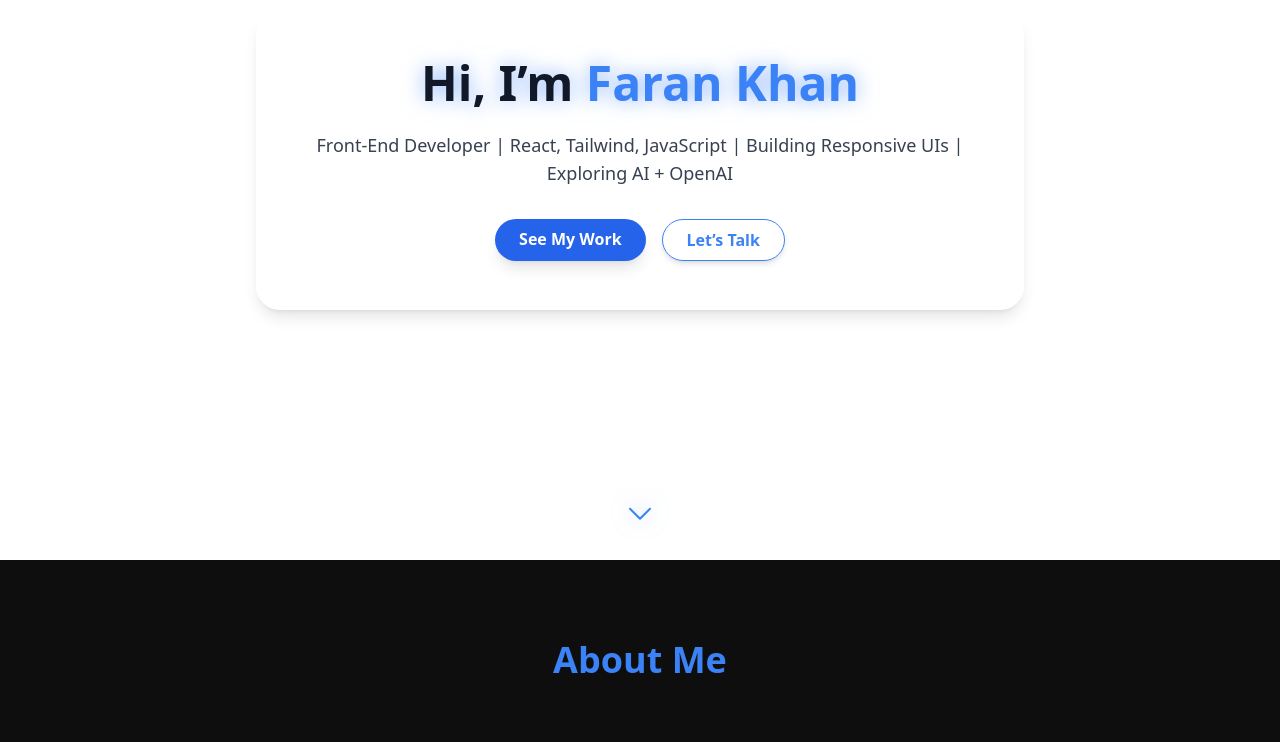
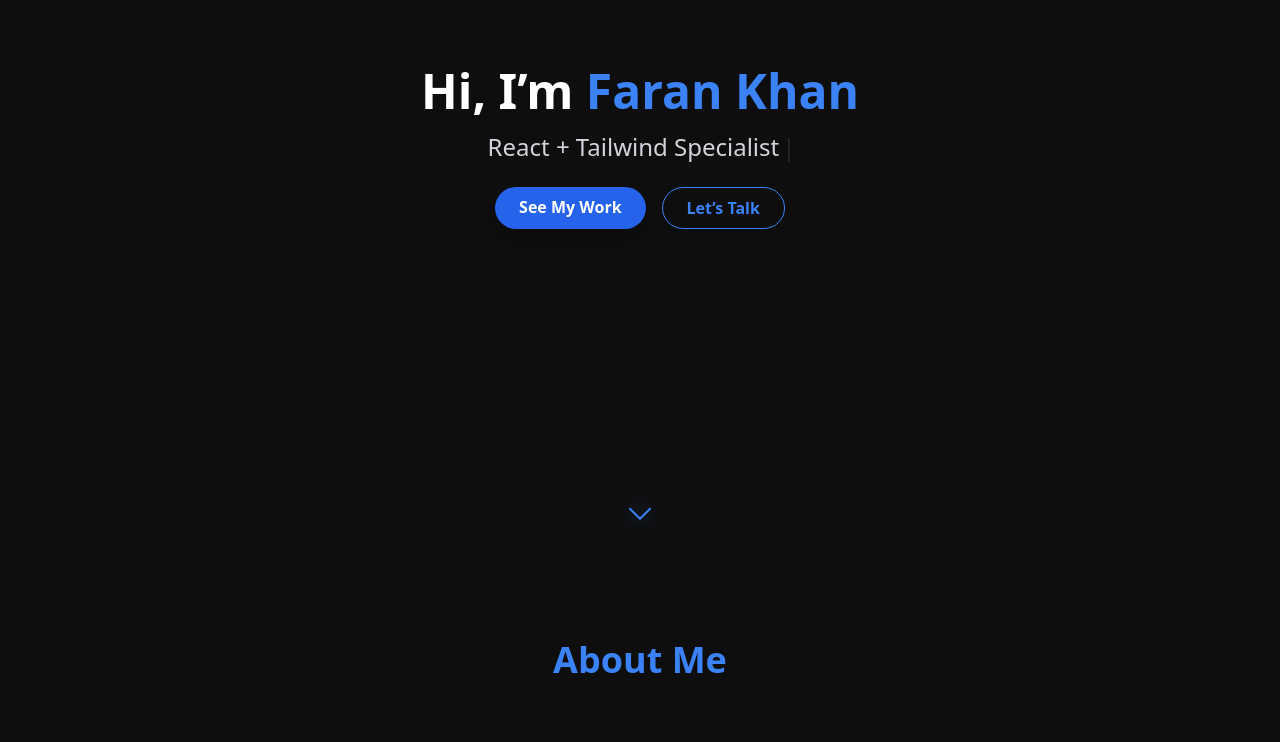
Before and after one commit to 1faran-khandev/my-portfolio, a React (Vite) app: page / in a window 1280 px wide. Shown: the part 240-982 px from the top of the page. Built offline with nearby package versions, Linux system fonts and the light colour scheme.

Commit message:
Update About and Hero components with new styles and animation

```diff
--- a/package.json
+++ b/package.json
@@ -15,7 +15,8 @@
     "lottie-react": "^2.4.1",
     "react": "^19.1.0",
     "react-dom": "^19.1.0",
-    "react-icons": "^5.5.0"
+    "react-icons": "^5.5.0",
+    "react-simple-typewriter": "^5.0.1"
   },
   "devDependencies": {
     "@eslint/js": "^9.29.0",
--- a/src/components/About.jsx
+++ b/src/components/About.jsx
@@ -34,11 +34,12 @@ const About = () => {
             transition={{ duration: 0.8 }}
           >
             <p className="text-lg leading-relaxed text-gray-200">
-              I'm <span className="font-semibold text-blue-400">Faran Khan</span>, a front-end developer passionate about building modern UIs using <strong>React</strong>, <strong>Tailwind CSS</strong>, and <strong>JavaScript</strong>.
+              I'm <span className="font-medium bold text-blue-600">Faran Khan</span>, a front-end developer passionate about crafting modern, responsive UIs using <span className="font-semibold text-blue-400">React</span>, <span className="font-semibold text-blue-400">Tailwind CSS</span>, and <span className="font-semi text-blue-400">JavaScript(ES6+)</span>.
             </p>
+            <p>I love turning ideas into clean, user-friendly web experiences that work beautifully across devices. I’ve built e-commerce sites, prompt-based tools, and personal websites that showcase both functionality and thoughtful design.</p>
             <p className="mt-4 text-lg leading-relaxed text-gray-300">
-              I love turning ideas into responsive, user-friendly websites. I'm also diving deep into the world of <strong className="text-purple-400">Artificial Intelligence</strong> and integrating AI tools into real-world projects.
-            </p>
+              Right now, I’m diving deeper into <span className="font-semibold text-blue-400">Artificial Intelligence</span>, learning how to integrate AI tools and APIs into real-world applications to create smarter, more interactive experiences.
+            </p><p>I’m always open to learning, collaborating, and building meaningful digital products that solve real problems.</p>
           </motion.div>
         </div>
 
--- a/src/components/Hero.jsx
+++ b/src/components/Hero.jsx
@@ -1,25 +1,39 @@
 import React from 'react';
 import { motion } from 'framer-motion';
 import { ChevronDownIcon } from '@heroicons/react/24/outline';
+import { Typewriter } from 'react-simple-typewriter';
 
 const Hero = () => {
   return (
-    <section className="relative h-screen flex items-center justify-center bg-white text-black dark:bg-black dark:text-white">
+    <section className="relative h-screen flex items-center justify-center bg-black text-white px-4">
       <motion.div
         initial={{ opacity: 0, y: 30 }}
         animate={{ opacity: 1, y: 0 }}
         transition={{ duration: 0.8 }}
-        className="w-full max-w-3xl bg-white/5 dark:bg-white/5 backdrop-blur-xl rounded-3xl shadow-lg border border-white/10 px-8 py-12 text-center"
+        className="w-full max-w-3xl text-center"
       >
-        <h1 className="text-4xl md:text-5xl font-extrabold leading-tight mb-6 text-gray-900 dark:text-white drop-shadow-glow">
+        <h1 className="text-4xl md:text-5xl font-extrabold leading-tight mb-4">
           Hi, I’m <span className="text-blue-500">Faran Khan</span>
         </h1>
 
-        <p className="text-gray-700 dark:text-gray-300 text-lg mb-8">
-          Front-End Developer | React, Tailwind, JavaScript | Building Responsive UIs | Exploring AI + OpenAI
-        </p>
+        <h2 className="text-xl md:text-2xl font-medium mb-6 text-gray-300">
+          <Typewriter
+            words={[
+              'Front-End Developer',
+              'React + Tailwind Specialist',
+              'Building Stunning UIs',
+              'Exploring AI + OpenAI',
+            ]}
+            loop={true}
+            cursor
+            cursorStyle="|"
+            typeSpeed={70}
+            deleteSpeed={50}
+            delaySpeed={1000}
+          />
+        </h2>
 
-        <div className="flex flex-wrap justify-center gap-4">
+        <div className="flex flex-wrap justify-center gap-4 mb-6">
           <a
             href="#projects"
             className="px-6 py-2 rounded-full bg-blue-600 hover:bg-blue-700 transition-all text-white font-semibold shadow-lg hover:shadow-blue-500/50"
```
Also changed, not shown: 1 other file (tests, documents, lock files or other folders).
